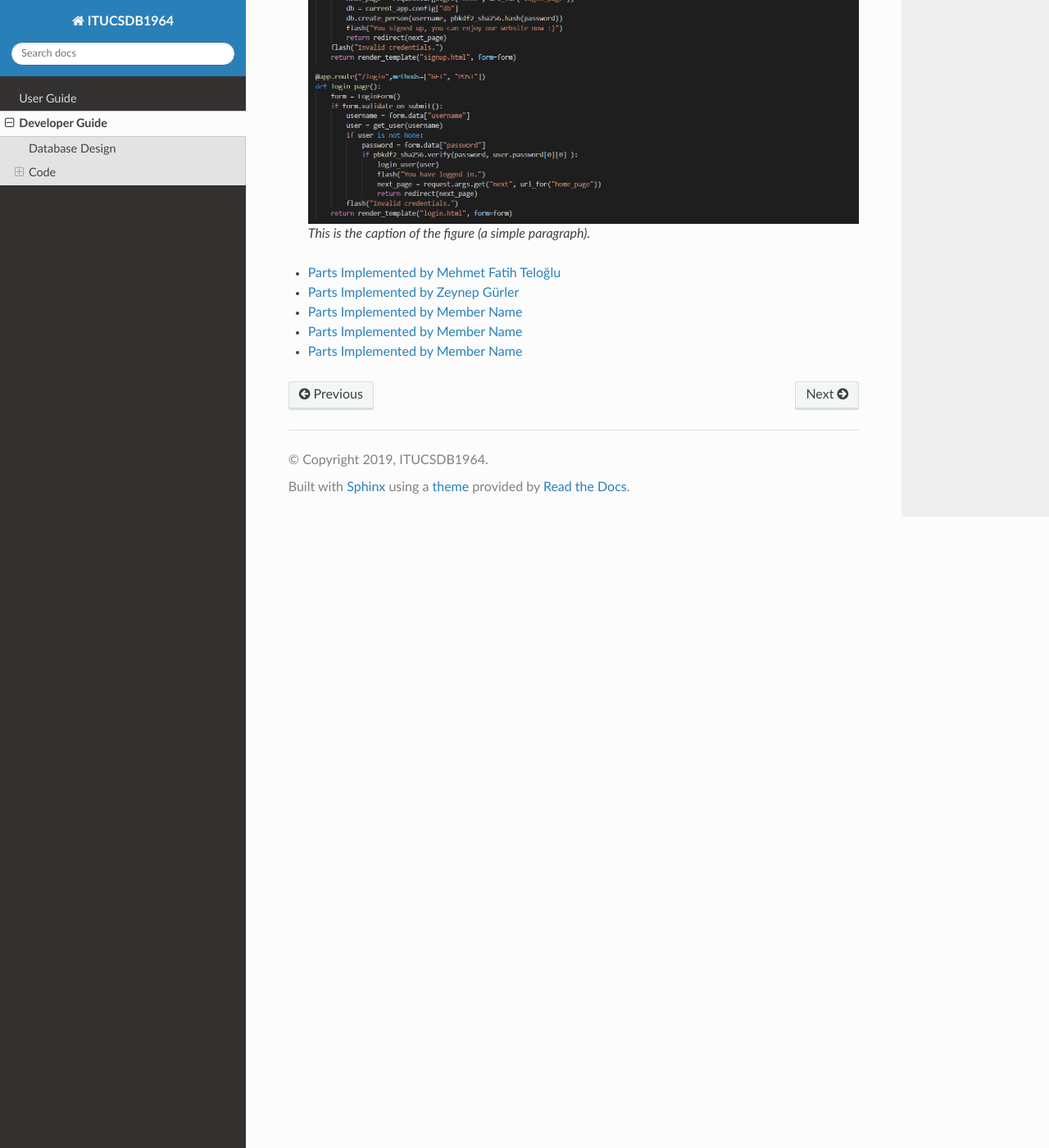
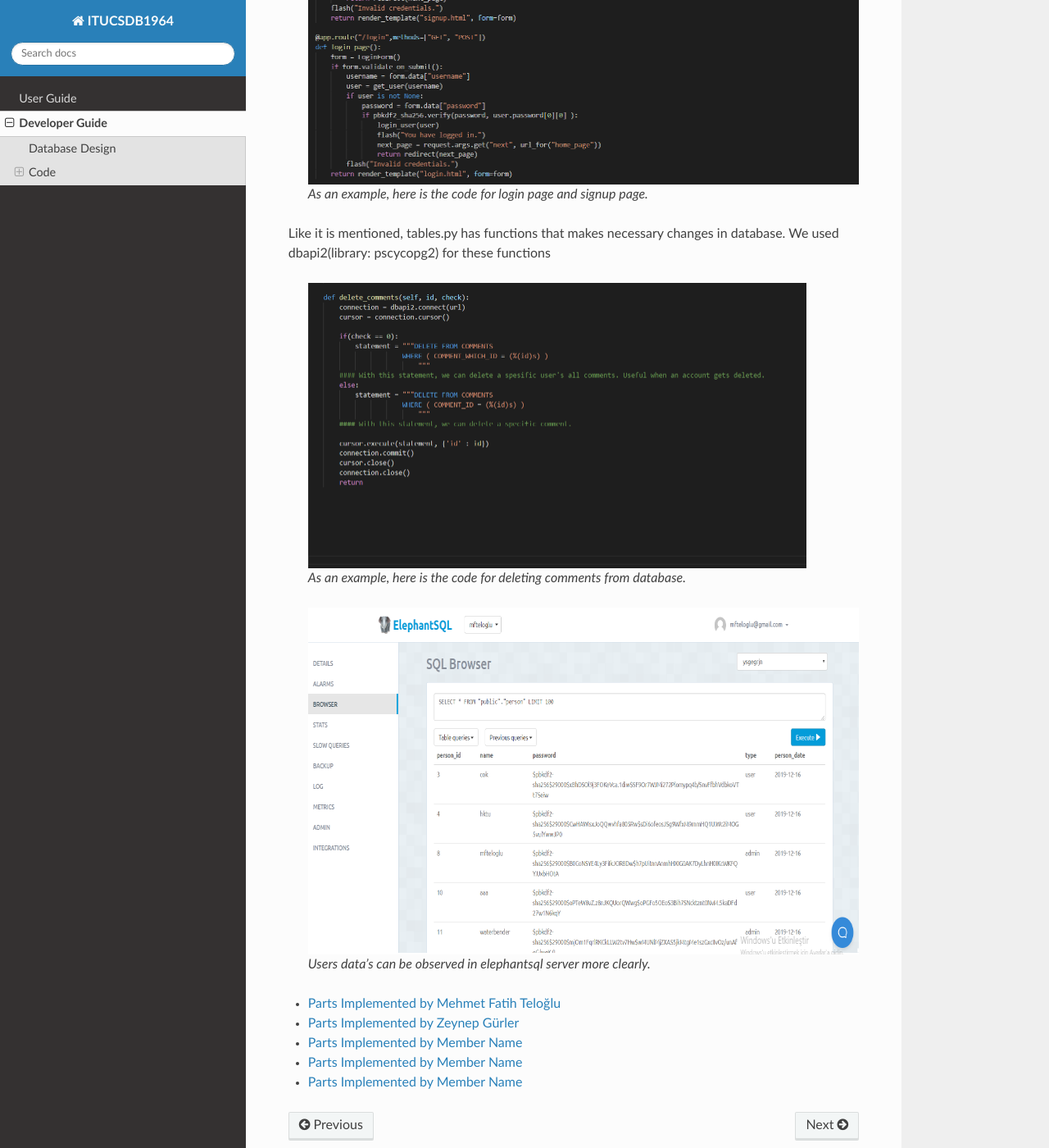
Before and after one commit to itucsdb1964/earthquake, a Sphinx documentation site: the page built from docs/source/developer/index.rst, in a window 1280 px wide and 1400 px high, scrolled down 1027 px. Shown: the whole window at 82% size. Built offline with Sphinx 7.4.7 and the Read the Docs theme 2.0.0, drawn with Linux system fonts in a browser that asks for light colours.

Commit message:
Update index.rst

```diff
--- a/docs/source/developer/index.rst
+++ b/docs/source/developer/index.rst
@@ -19,14 +19,28 @@ Code
 
 Technical structure is depending on flask.We have sql queries in tables.py and we implemented operations in server.app. In that implementation we used the functions in tables.py and made changes in our database persistently. We used elephantsql for this.
 
-As an example, here is the code for login page and signup page.
+
 
    .. figure:: codeexample.png
       :scale: 50 %
       :alt: map to buried treasure
 
-      This is the caption of the figure (a simple paragraph).
+      As an example, here is the code for login page and signup page.
 
+Like it is mentioned, tables.py has functions that makes necessary changes in database. We used dbapi2(library: pscycopg2) for these functions
+
+   .. figure:: sqlcodeexample.png
+      :scale: 50 %
+      :alt: map to buried treasure
+
+      As an example, here is the code for deleting comments from database.
+
+
+   .. figure:: elephantsql.png
+      :scale: 50 %
+      :alt: map to buried treasure
+
+      Users data's can be observed in elephantsql server more clearly.
 
 
 
```
